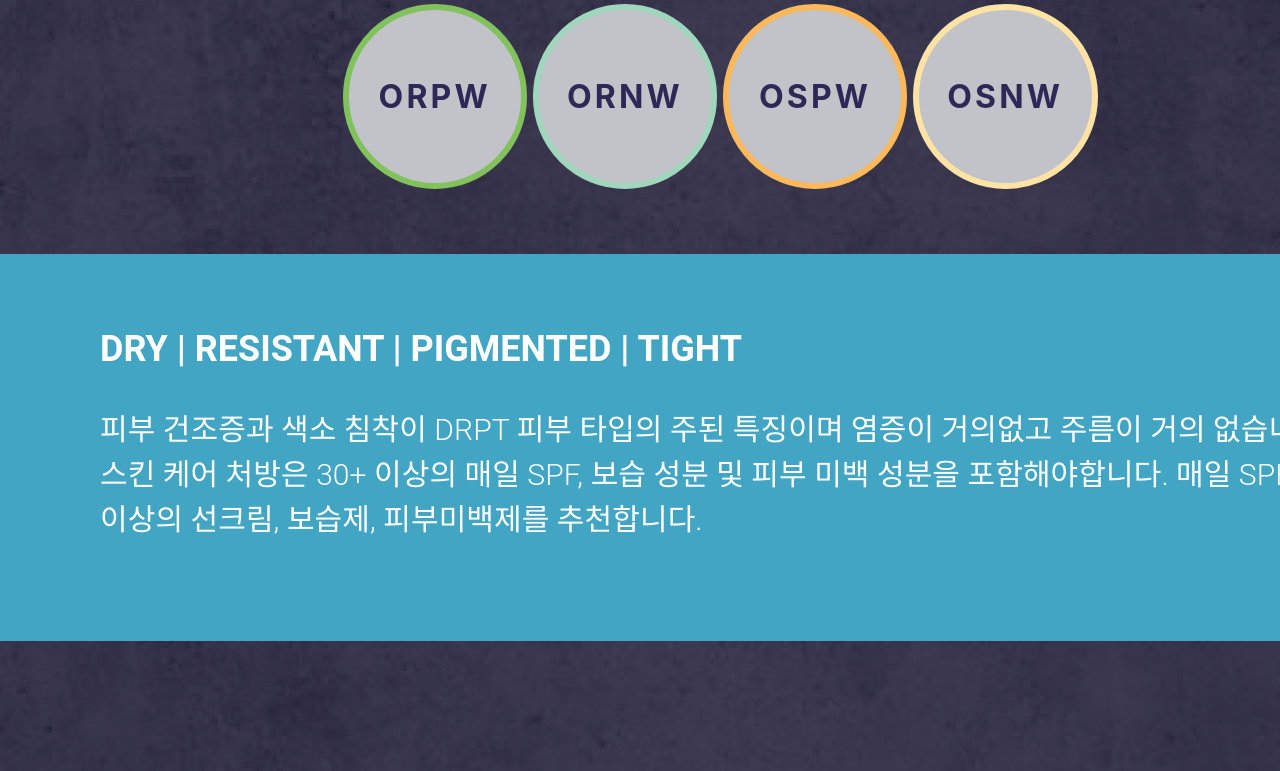
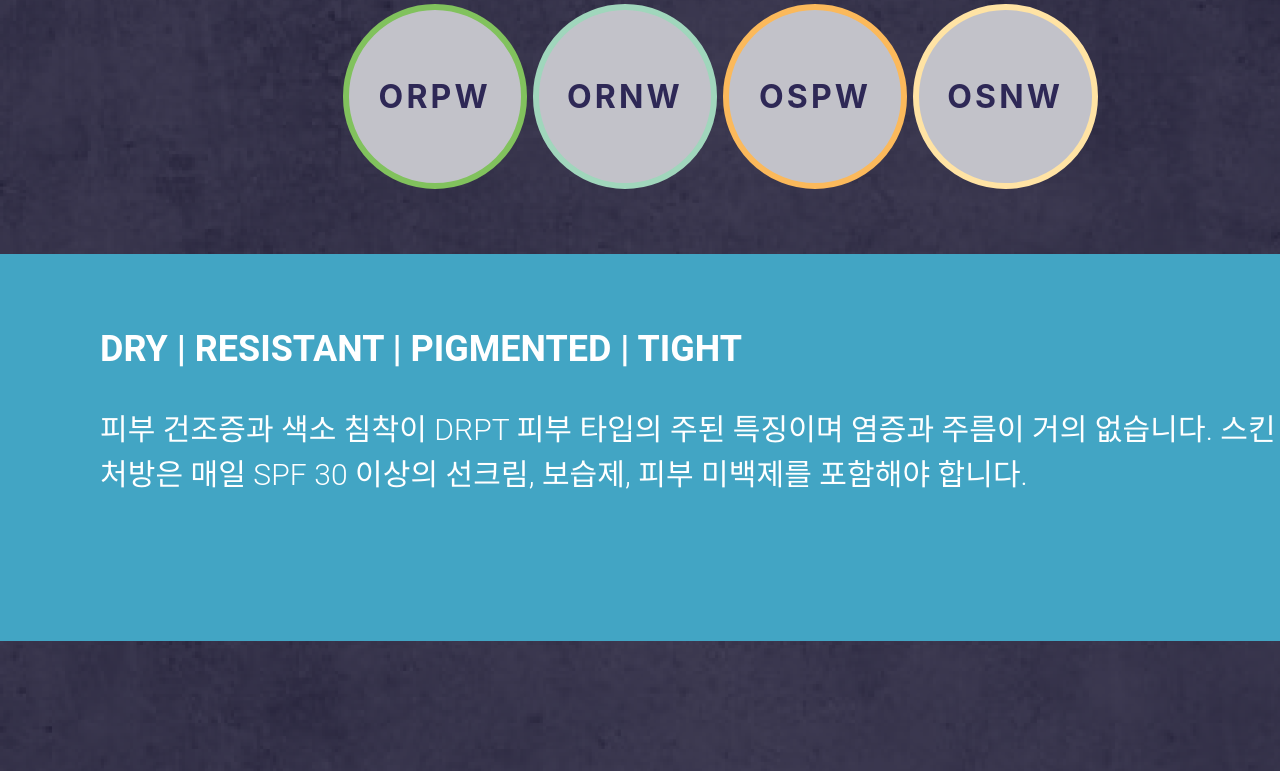
Before and after one commit to yes1sir/Yes1sir-Client, a React (Vite) app: page /HomeLogin in a window 1280 px wide. Shown: the part 990-1761 px from the top of the page. Built offline with nearby package versions, Linux system fonts and the light colour scheme.

Commit message:
feat: mbti 원 클릭시 해당 정보 랜더링 구현

```diff
--- a/src/components/HomeLogin/HomeLoginMbtiContent.jsx
+++ b/src/components/HomeLogin/HomeLoginMbtiContent.jsx
@@ -1,24 +1,19 @@
 import PropTypes from "prop-types";
 import styled from "styled-components";
 
-function HomeLoginMbtiContent({ $bgColor }) {
-  // 수정: $bgColor로 변경
+function HomeLoginMbtiContent({ $bgColor, content, title }) {
   return (
     <HomeLoginMbtiContentWrapper $bgColor={$bgColor}>
-      {" "}
-      <ContentTitle>DRY | RESISTANT | PIGMENTED | TIGHT</ContentTitle>
-      <ContentText>
-        피부 건조증과 색소 침착이 DRPT 피부 타입의 주된 특징이며 염증이 거의없고
-        주름이 거의 없습니다. 스킨 케어 처방은 30+ 이상의 매일 SPF, 보습 성분 및
-        피부 미백 성분을 포함해야합니다. 매일 SPF30 이상의 선크림, 보습제,
-        피부미백제를 추천합니다.
-      </ContentText>
+      <ContentTitle>{title}</ContentTitle>
+      <ContentText>{content}</ContentText>
     </HomeLoginMbtiContentWrapper>
   );
 }
 
 HomeLoginMbtiContent.propTypes = {
-  $bgColor: PropTypes.string.isRequired, // 수정: $bgColor로 변경
+  $bgColor: PropTypes.string.isRequired,
+  content: PropTypes.string.isRequired,
+  title: PropTypes.string.isRequired,
 };
 
 export default HomeLoginMbtiContent;
@@ -30,7 +25,7 @@ const HomeLoginMbtiContentWrapper = styled.div`
   height: 38.7rem;
   padding: 7.5rem 10rem;
   gap: 3.75rem;
-  background-color: ${(props) => props.$bgColor}; // 수정: $bgColor로 변경
+  background-color: ${(props) => props.$bgColor};
 `;
 
 const ContentTitle = styled.p`
--- /dev/null
+++ b/src/constants/HomeLogin/mbtiContent.js
@@ -0,0 +1,20 @@
+const mbtiContent = {
+  DRPT: "피부 건조증과 색소 침착이 DRPT 피부 타입의 주된 특징이며 염증과 주름이 거의 없습니다. 스킨 케어 처방은 매일 SPF 30 이상의 선크림, 보습제, 피부 미백제를 포함해야 합니다.",
+  DRNT: "피부 건조증이 피부 톤과 주름을 최소화하는 이 피부 타입의 주된 특징입니다. 엑스폴리에이팅 성분, 모이스처라이저 및 SPF 15 이상의 자외선 차단제가 권장됩니다. 포밍 클렌저는 피해야 합니다.",
+  DSPT: "이 건조한 피부 타입은 반복되는 피부 염증과 고르지 않은 피부톤이 특징입니다. DSPT 스킨 케어 처방은 건조와 염증을 먼저 치료한 다음 색소 침착을 치료해야 합니다. 레이저 및 광 치료법을 사용할 수 있습니다.",
+  DSNT: "피부 건조증과 염증이 주된 특징인 이 피부 타입은 피부 색조가 균일하고 주름이 적거나 존재하지 않습니다. 리놀레익산과 오메가-3 지방산이 포함된 오일을 식이 요법에 첨가해야 합니다.",
+  DRPW: "피부 건조증, 불균일한 색소 침착 및 주름에 대한 민감성이 DRPW 피부 유형의 주된 특징입니다. 매일 SPF 제품을 사용하며, 항산화제, 레티노이드, 보습제, 알파히드록시산 제품을 사용하는 것이 피부 색을 균일하게 하는 데 도움이 됩니다.",
+  DRNW: "이 피부 타입은 피부 톤이 균일하지만 건조하고 주름이 생기기 쉽습니다. 항산화제, SPF 15 이상의 제품 그리고 밤마다 레티노이드 제품을 사용하는 것이 중요합니다. 식생활과 생활습관 교정이 필요합니다.",
+  DSPW: "이 건성 피부 유형은 반복되는 피부 염증, 고르지 않은 피부 색조 및 주름 경향을 나타냅니다. DSPW는 건조 및 염증을 악화시키지 않도록 하면서 색소 침착 및 주름을 치료하기 위한 스킨 케어 처방이 필요합니다.",
+  DSNW: "피부 건조 및 염증이 이 피부 유형의 주된 특징입니다. DSNW는 피부 톤이 균일하지만 주름이 생기기 쉽습니다. 처방에는 피부 장벽을 보호하는 보습제, 레티노이드, 항산화제 및 항염증 성분이 포함되어야 합니다.",
+  ORPT: "이 피부 유형은 다른 유형보다 주름과 자극에 덜 취약하지만, 피부색을 균일하게 하기 위해서는 자외선 차단제가 필요합니다. ORPT는 더 높은 농도의 활성 성분을 함유한 제품이 필요합니다.",
+  ORNT: "이 피부 타입은 적당하거나 과량의 오일(피지)을 생성합니다. 피지는 강력한 노화 방지 성분인 비타민 E를 함유하고 있습니다. ORNT는 피부 노화를 방지하고 피부 노화 위험을 낮춥니다. ORNT는 매일 모이스처라이저가 필요하지 않을 수 있습니다.",
+  OSPT: "이 피부 타입은 염증과 고르지 않은 피부 색조의 발작으로 고통받습니다. 이 피부 타입은 피부의 색소 침착이 노화되거나 피부의 오일(피지)에서 자연적으로 발견되는 항산화 물질로부터 피부를 보호하기 때문에 다른 유형보다 주름에 덜 취약합니다.",
+  OSNT: "이 피부 타입은 유성 피부와 염증이 특징입니다. OSNT는 항산화가 풍부한 피지가 보호 효과가 있기 때문에 주름에 덜 취약합니다. 좋은 피부 습관을 연습하면 나이가 들수록 이 피부 타입이 더 좋을 것입니다.",
+  ORPW: "이 피부 유형은 고르지 않은 피부 색조와 주름 경향이 특징입니다. 피부의 천연 오일(피지)이 노화 방지에 도움이 되지만, 이 피부 타입은 항산화제를 식이요법 및 스킨 케어 요법에 첨가해야 합니다. ORPW는 활성 성분의 농도가 더 높은 제품이 필요합니다.",
+  ORNW: "이 피부 유형은 주름 경향이 있지만, 항산화 물질이 풍부한 보호 피지 때문에 건조한 피부 유형보다 주름이 적습니다. ORNW는 주름의 출현을 줄이기 위해 레티노이드 및 하이드록시 애시드와 같은 강력한 성분이 필요합니다. 폼 클렌징을 사용하면 좋지 않습니다.",
+  OSPW: "OSPW는 피부 염증, 불균일한 색소 침착 및 주름 경향이 있습니다. 피부의 천연 오일은 항산화제를 제공하지만 이 피부 타입을 보호하기에는 충분하지 않습니다. 이 피부 유형이 최상의 결과를 위해 일관된 매일 처방을 따르는 것이 중요합니다.",
+  OSNW: "OSNW는 염증이 있으며 피부 노화에 취약합니다. 피부의 천연 오일에 함유된 높은 수준의 항산화제는 피부 노화를 예방하는 데 도움이 되지만, 레티노이드, 항산화제 및 항염증 성분을 매일 스킨 케어 요법에 사용해야 합니다.",
+};
+
+export default mbtiContent;
--- /dev/null
+++ b/src/constants/HomeLogin/mbtiTitle.js
@@ -0,0 +1,20 @@
+const mbtiTitle = {
+  DRPT: "DRY | RESISTANT | PIGMENTED | TIGHT",
+  DRNT: "DRY | RESISTANT | NON-PIGMENTED | TIGHT",
+  DSPT: "DRY | SENSITIVE | PIGMENTED | TIGHT",
+  DSNT: "DRY | SENSITIVE | NON-PIGMENTED | TIGHT",
+  DRPW: "DRY | RESISTANT | PIGMENTED | WRINKLED",
+  DRNW: "DRY | RESISTANT | NON-PIGMENTED | WRINKLED",
+  DSPW: "DRY | SENSITIVE | PIGMENTED | WRINKLED",
+  DSNW: "DRY | SENSITIVE | NON-PIGMENTED | WRINKLED",
+  ORPT: "OILY | RESISTANT | PIGMENTED | TIGHT",
+  ORNT: "OILY | RESISTANT | NON-PIGMENTED | TIGHT",
+  OSPT: "OILY | SENSITIVE | PIGMENTED | TIGHT",
+  OSNT: "OILY | SENSITIVE | NON-PIGMENTED | TIGHT",
+  ORPW: "OILY | RESISTANT | PIGMENTED | WRINKLED",
+  ORNW: "OILY | RESISTANT | NON-PIGMENTED | WRINKLED",
+  OSPW: "OILY | SENSITIVE | PIGMENTED | WRINKLED",
+  OSNW: "OILY | SENSITIVE | NON-PIGMENTED | WRINKLED",
+};
+
+export default mbtiTitle;
--- a/src/pages/HomeLogin/HomeLogin.jsx
+++ b/src/pages/HomeLogin/HomeLogin.jsx
@@ -5,6 +5,8 @@ import HomeLogoutMbti from "@/components/HomeLogout/HomeLogoutMbti";
 import HomeLoginBtn from "@/components/common/HomeLoginBtn";
 import mbtiCircles from "@/constants/HomeLogout/mbtiCircles";
 import HomeLoginMbtiContent from "@/components/HomeLogin/HomeLoginMbtiContent";
+import mbtiContent from "@/constants/HomeLogin/mbtiContent";
+import mbtiTitle from "@/constants/HomeLogin/mbtiTitle";
 
 function HomeLogin() {
   const userName = "유승빈";
@@ -15,9 +17,13 @@ function HomeLogin() {
     mbtiCircles.find((circle) => circle.text === skinType) || mbtiCircles[0];
   const [selectedMbtiCircle, setSelectedMbtiCircle] =
     useState(initialMbtiCircle);
+  const [mbtiContentText, setMbtiContentText] = useState(mbtiContent[skinType]);
+  const [mbtiContentTitle, setMbtiContentTitle] = useState(mbtiTitle[skinType]);
 
   const handleMbtiClick = (circle) => {
     setSelectedMbtiCircle(circle);
+    setMbtiContentText(mbtiContent[circle.text]);
+    setMbtiContentTitle(mbtiTitle[circle.text]);
   };
 
   return (
@@ -33,7 +39,11 @@ function HomeLogin() {
         text="다시 진단받기"
       />
       <HomeLogoutMbti onMbtiClick={handleMbtiClick} />
-      <HomeLoginMbtiContent $bgColor={selectedMbtiCircle?.color} />
+      <HomeLoginMbtiContent
+        $bgColor={selectedMbtiCircle?.color}
+        content={mbtiContentText}
+        title={mbtiContentTitle}
+      />
     </HomeLoginWrapper>
   );
 }
```
